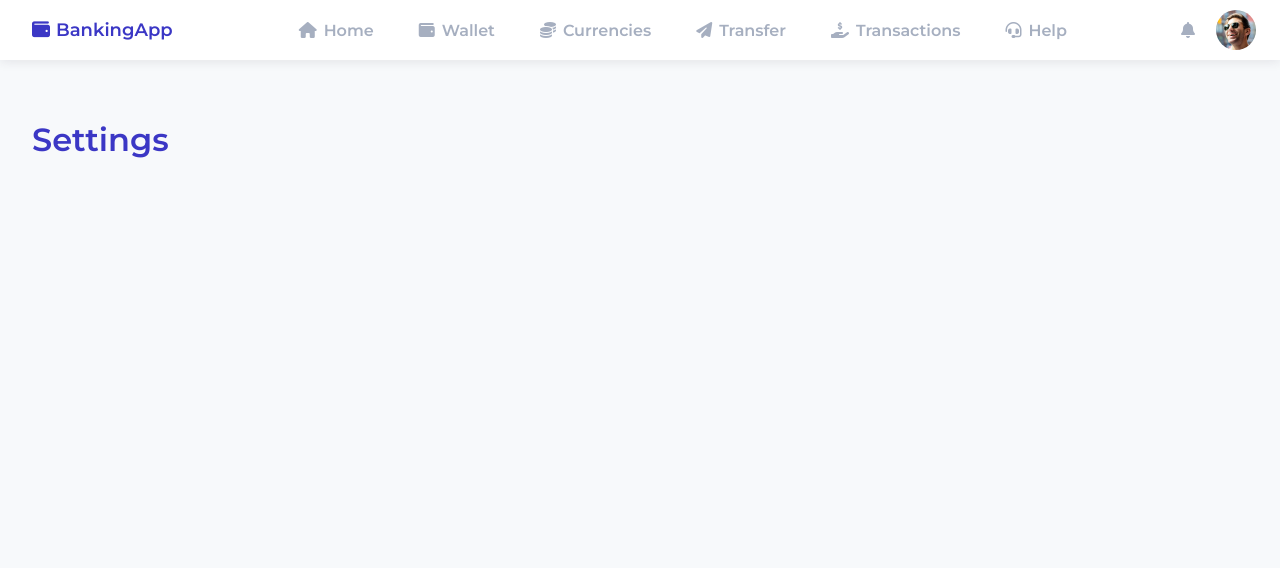
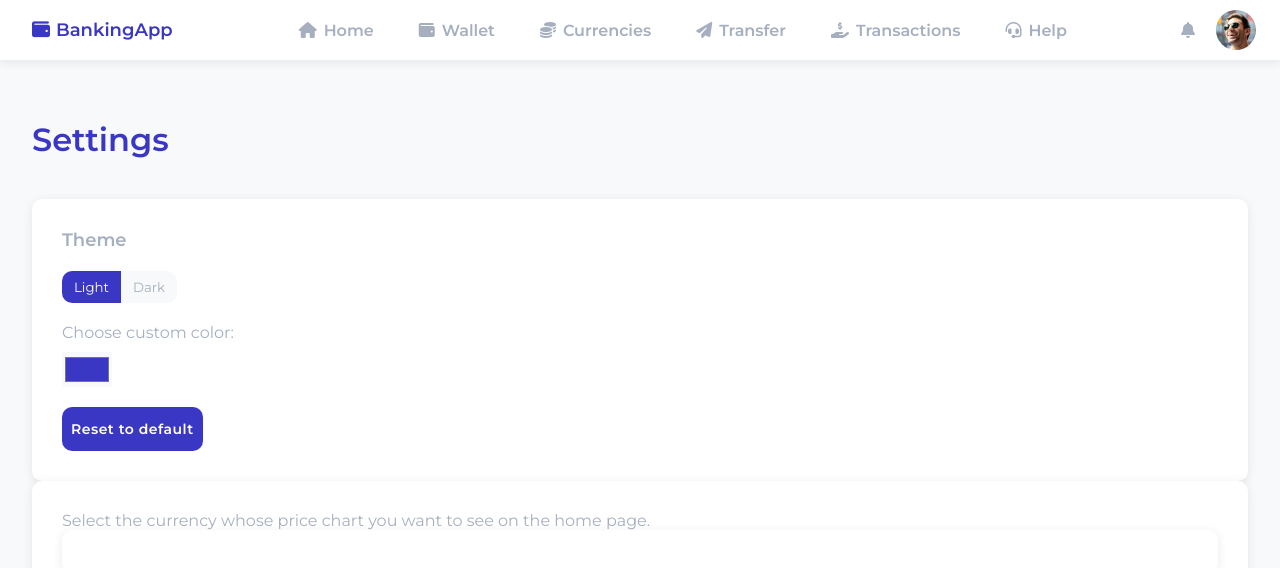
Before and after one commit to MiloszBaranskiDev/BankingApp, a React (Create React App) app: page /settings in a window 1280 px wide. Shown: the top 568 px of the page. Built offline with nearby package versions, Linux system fonts and the light colour scheme.

Commit message:
change theme color by input

```diff
--- a/src/components/pages/Settings/Settings.tsx
+++ b/src/components/pages/Settings/Settings.tsx
@@ -1,9 +1,18 @@
 import StyledPageTitle from "components/styled/StyledPageTitle";
+import Theme from "./parts/Theme";
+import FavouriteCurrency from "./parts/FavouriteCurrency";
 
-const Settings: React.FC = () => {
+interface Props {
+  theme: any;
+  setTheme: (arg0: any) => void;
+}
+
+const Settings: React.FC<Props> = ({ theme, setTheme }) => {
   return (
     <>
       <StyledPageTitle>Settings</StyledPageTitle>
+      <Theme theme={theme} setTheme={setTheme} />
+      <FavouriteCurrency />
     </>
   );
 };
--- /dev/null
+++ b/src/components/pages/Settings/elements/Color.tsx
@@ -0,0 +1,38 @@
+import styled from "styled-components";
+
+interface Props {
+  theme: any;
+  setTheme: (arg0: any) => void;
+}
+
+const Color: React.FC<Props> = ({ theme, setTheme }) => {
+  const handleColor = (color: string) => {
+    setTheme({
+      ...theme,
+      colors: {
+        ...theme.colors,
+        main: color,
+      },
+    });
+  };
+
+  return (
+    <div>
+      <p>Choose custom color:</p>
+      <StyledColorInput
+        defaultValue={theme.colors.main}
+        onBlur={(e) => handleColor(e.target.value)}
+        type="color"
+      />
+    </div>
+  );
+};
+
+export default Color;
+
+const StyledColorInput = styled.input`
+  margin: 10px 0 20px 0;
+  border: 1px solid ${(props) => props.theme.colors.bgc_dark};
+  background: ${(props) => props.theme.colors.bgc_dark};
+  height: 35px;
+`;
--- /dev/null
+++ b/src/components/pages/Settings/elements/ModeSwitcher.tsx
@@ -0,0 +1,57 @@
+import styled from "styled-components";
+
+interface Props {
+  theme: any;
+  setTheme: (arg0: any) => void;
+}
+
+const ModeSwitcher: React.FC<Props> = ({ theme, setTheme }) => {
+  const handleMode = (isLight: boolean) => {
+    setTheme({
+      ...theme,
+      isLight: isLight,
+    });
+  };
+
+  return (
+    <StyledModeSwitcher>
+      <button
+        onClick={() => handleMode(true)}
+        className={`${theme.isLight ? "active" : ""}`}
+      >
+        Light
+      </button>
+      <button
+        onClick={() => handleMode(false)}
+        className={`${!theme.isLight ? "active" : ""}`}
+      >
+        Dark
+      </button>
+    </StyledModeSwitcher>
+  );
+};
+
+export default ModeSwitcher;
+
+const StyledModeSwitcher = styled.div`
+  margin: 20px 0;
+  button {
+    border: none;
+    padding: 8px 12px;
+    background-color: ${(props) => props.theme.colors.bgc_dark};
+    transition: all 0.3s;
+    &:first-child {
+      border-top-left-radius: 10px;
+      border-bottom-left-radius: 10px;
+    }
+    &:last-child {
+      border-top-right-radius: 10px;
+      border-bottom-right-radius: 10px;
+    }
+    &.active {
+      cursor: default;
+      background-color: ${(props) => props.theme.colors.main};
+      color: white;
+    }
+  }
+`;
--- /dev/null
+++ b/src/components/pages/Settings/parts/FavouriteCurrency.tsx
@@ -0,0 +1,23 @@
+import styled from "styled-components";
+
+import StyledSelect from "components/styled/StyledSelect";
+
+const FavouriteCurrency: React.FC = () => {
+  return (
+    <StyledFavouriteCurrency>
+      <p>
+        Select the currency whose price chart you want to see on the home page.
+      </p>
+      <StyledSelect></StyledSelect>
+    </StyledFavouriteCurrency>
+  );
+};
+
+export default FavouriteCurrency;
+
+const StyledFavouriteCurrency = styled.div`
+  padding: ${(props) => props.theme.tilePadding};
+  border-radius: ${(props) => props.theme.radius};
+  background-color: ${(props) => props.theme.colors.bgc};
+  box-shadow: ${(props) => props.theme.shadow};
+`;
--- /dev/null
+++ b/src/components/pages/Settings/parts/Theme.tsx
@@ -0,0 +1,31 @@
+import styled from "styled-components";
+
+import StyledHeading from "components/styled/StyledHeading";
+import StyledButton from "components/styled/StyledButton";
+import ModeSwitcher from "../elements/ModeSwitcher";
+import Color from "../elements/Color";
+
+interface Props {
+  theme: any;
+  setTheme: (arg0: any) => void;
+}
+
+const Theme: React.FC<Props> = ({ theme, setTheme }) => {
+  return (
+    <StyledTheme>
+      <StyledHeading>Theme</StyledHeading>
+      <ModeSwitcher theme={theme} setTheme={setTheme} />
+      <Color theme={theme} setTheme={setTheme} />
+      <StyledButton as={"button"}>Reset to default</StyledButton>
+    </StyledTheme>
+  );
+};
+
+export default Theme;
+
+const StyledTheme = styled.div`
+  padding: ${(props) => props.theme.tilePadding};
+  border-radius: ${(props) => props.theme.radius};
+  background-color: ${(props) => props.theme.colors.bgc};
+  box-shadow: ${(props) => props.theme.shadow};
+`;
--- a/src/setup/App.tsx
+++ b/src/setup/App.tsx
@@ -1,13 +1,50 @@
+import { useState } from "react";
 import { ThemeProvider } from "styled-components";
 import { BrowserRouter } from "react-router-dom";
-import theme from "./Theme";
+
 import ScrollToTop from "helpers/ScrollToTop";
 import AppRouter from "./AppRouter";
 
 import StyledWrapper from "components/styled/StyledWrapper";
 import Navbar from "components/Navbar/Navbar";
 
-const App: React.FC = () => {
+interface Props {
+  defaultTheme?: any;
+}
+
+const App: React.FC<Props> = ({
+  defaultTheme = {
+    isLight: true,
+    colors: {
+      main: "#3b37c5",
+      bgc: "white",
+      bgc_dark: "#f7f9fb",
+      green: "#44bd32",
+      red: "#eb4d4b",
+      typography: "#a6afc0",
+    },
+    typography: {
+      size_small: "14px",
+      size_normal: "16px",
+      size_big: "18px",
+      size_extra_small: "12px",
+      size_extra_big: "24px",
+      size_title: "32px",
+      weight_normal: 400,
+      weight_bold: 600,
+    },
+    breakpoints: {
+      mobile_big: "480px",
+      tablet: "768px",
+      desktop: "1260px",
+    },
+    radius: "10px",
+    shadow: "rgb(58 53 65 / 10%) 0px 2px 10px 0px",
+    tilePadding: "30px",
+  },
+}) => {
+  const [theme, setTheme] = useState(defaultTheme);
+
   return (
     <BrowserRouter>
       <div className="App" style={{ backgroundColor: theme.colors.bgc_dark }}>
@@ -15,7 +52,7 @@ const App: React.FC = () => {
           <ScrollToTop />
           <Navbar />
           <StyledWrapper>
-            <AppRouter />
+            <AppRouter theme={theme} setTheme={setTheme} />
           </StyledWrapper>
         </ThemeProvider>
       </div>
--- a/src/setup/AppRouter.tsx
+++ b/src/setup/AppRouter.tsx
@@ -12,7 +12,12 @@ import Chat from "components/pages/Chat/Chat";
 import Notifications from "components/pages/Notifications/Notifications";
 import SingleNotification from "components/pages/SingleNotification/SingleNotification";
 
-const AppRouter: React.FC = () => {
+interface Props {
+  theme: any;
+  setTheme: (arg0: any) => void;
+}
+
+const AppRouter: React.FC<Props> = ({ theme, setTheme }) => {
   return (
     <>
       <Routes>
@@ -22,7 +27,10 @@ const AppRouter: React.FC = () => {
         <Route path="/transfer" element={<Transfer />} />
         <Route path="/transactions" element={<Transactions />} />
         <Route path="/help" element={<Help />} />
-        <Route path="/settings" element={<Settings />} />
+        <Route
+          path="/settings"
+          element={<Settings theme={theme} setTheme={setTheme} />}
+        />
         <Route path="/profile" element={<Profile />} />
         <Route path="/faq" element={<Faq />} />
         <Route path="/chat" element={<Chat />} />
--- a/src/setup/Theme.ts
+++ /dev/null
@@ -1,30 +0,0 @@
-const theme = {
-  colors: {
-    main: "#3b37c5",
-    bgc: "white",
-    bgc_dark: "#f7f9fb",
-    green: "#44bd32",
-    red: "#eb4d4b",
-    typography: "#a6afc0",
-  },
-  typography: {
-    size_small: "14px",
-    size_normal: "16px",
-    size_big: "18px",
-    size_extra_small: "12px",
-    size_extra_big: "24px",
-    size_title: "32px",
-    weight_normal: 400,
-    weight_bold: 600,
-  },
-  breakpoints: {
-    mobile_big: "480px",
-    tablet: "768px",
-    desktop: "1260px",
-  },
-  radius: "10px",
-  shadow: "rgb(58 53 65 / 10%) 0px 2px 10px 0px",
-  tilePadding: "30px",
-};
-
-export default theme;
--- a/src/setup/index.css
+++ b/src/setup/index.css
@@ -25,3 +25,10 @@ a {
 ul {
   list-style: none;
 }
+
+a,
+button,
+select,
+input {
+  cursor: pointer;
+}
```
